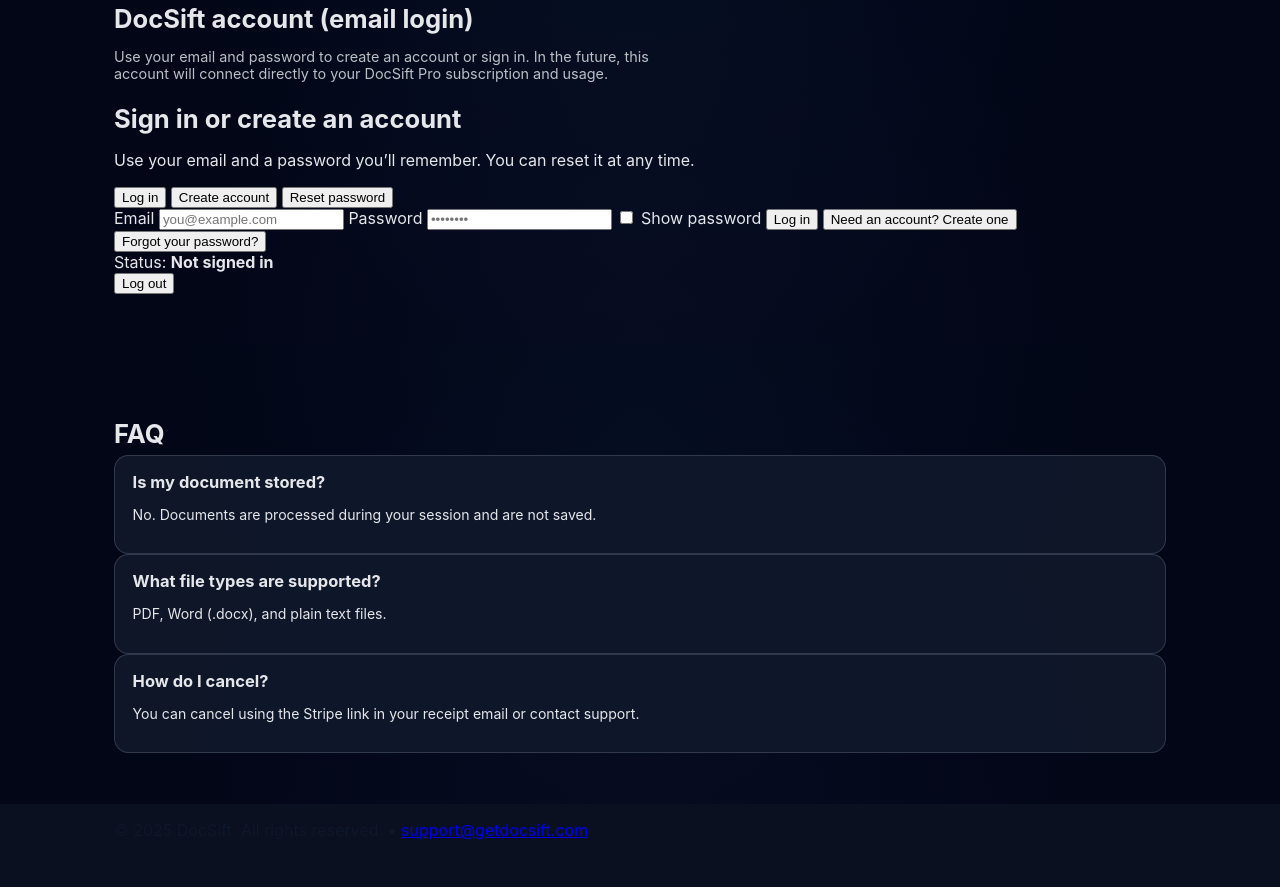
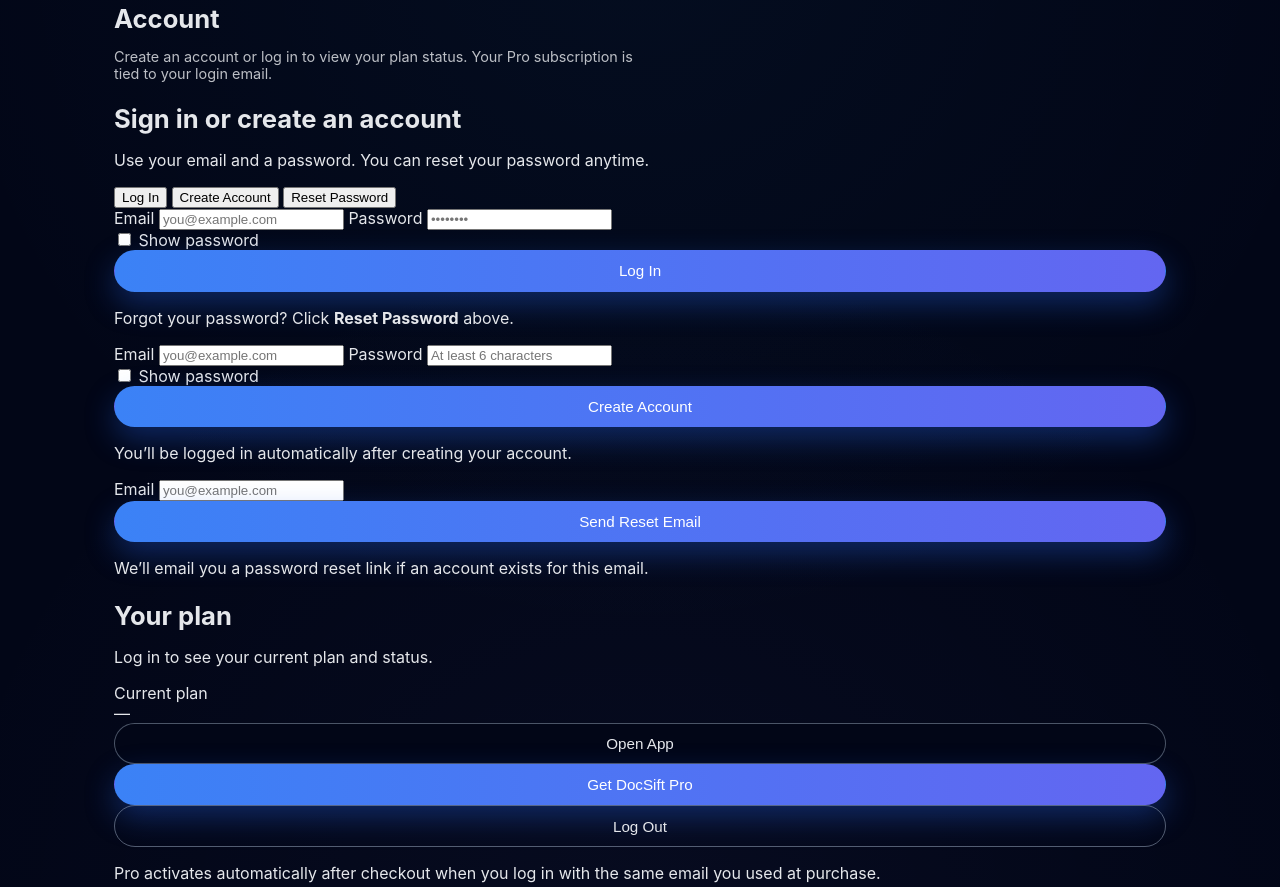
Before and after one commit to fishtex73/docsift-landing, a website: page index.html in a window 1280 px wide. Shown: the part 2434-3321 px from the top of the page. Before the commit the page ends 3290 px from the top, so only its background shows below. Drawn offline with Linux system fonts and the light colour scheme.

Commit message:
updated landing page

```diff
--- a/index.html
+++ b/index.html
@@ -246,103 +246,116 @@
     </section>
 
     <!-- ACCOUNT / AUTH SECTION -->
-<section id="account" class="section alt auth-section">
+    <section id="account" class="section alt">
       <div class="container">
-    <h2>DocSift account (email login)</h2>
+        <h2>Account</h2>
         <p class="section-subtitle">
-      Use your email and password to create an account or sign in. In the future, this account
-      will connect directly to your DocSift Pro subscription and usage.
+          Create an account or log in to view your plan status. Your Pro subscription is tied to your login email.
         </p>
 
-    <div class="auth-card" id="auth-card">
+        <div class="auth-grid">
+          <!-- LEFT: AUTH CARD -->
+          <div class="auth-card">
             <h2>Sign in or create an account</h2>
-      <p>Use your email and a password you’ll remember. You can reset it at any time.</p>
+            <p>Use your email and a password. You can reset your password anytime.</p>
 
             <div class="auth-tabs">
-        <button type="button" class="auth-tab-btn active" id="tab-login">Log in</button>
-        <button type="button" class="auth-tab-btn" id="tab-signup">Create account</button>
-        <button type="button" class="auth-tab-btn" id="tab-reset">Reset password</button>
+              <button id="authTabLogin" class="auth-tab active" type="button">Log In</button>
+              <button id="authTabSignup" class="auth-tab" type="button">Create Account</button>
+              <button id="authTabReset" class="auth-tab" type="button">Reset Password</button>
             </div>
 
-      <div id="auth-forms">
-        <!-- LOGIN FORM -->
-        <form id="login-form" class="auth-form">
+            <!-- LOGIN -->
+            <form id="loginForm" class="auth-form" autocomplete="on">
               <label for="login-email">Email</label>
               <input id="login-email" type="email" placeholder="you@example.com" required />
 
               <label for="login-password">Password</label>
               <input id="login-password" type="password" placeholder="••••••••" required />
 
-          <label class="auth-toggle">
-            <input type="checkbox" id="login-show-password" />
+              <div class="auth-row">
+                <label class="auth-check">
+                  <input type="checkbox" id="loginShowPassword" />
                   <span>Show password</span>
                 </label>
+              </div>
 
-          <button type="submit" class="auth-btn-primary" id="login-submit">
-            Log in
-          </button>
+              <button id="loginBtn" class="btn primary full" type="submit">Log In</button>
 
-          <button type="button" class="auth-btn-link" id="login-to-signup">
-            Need an account? Create one
-          </button>
-
-          <button type="button" class="auth-btn-link" id="login-to-reset">
-            Forgot your password?
-          </button>
+              <p class="auth-hint">
+                Forgot your password? Click <strong>Reset Password</strong> above.
+              </p>
             </form>
 
-        <!-- SIGNUP FORM -->
-        <form id="signup-form" class="auth-form" style="display:none;">
+            <!-- SIGNUP -->
+            <form id="signupForm" class="auth-form hidden" autocomplete="on">
               <label for="signup-email">Email</label>
               <input id="signup-email" type="email" placeholder="you@example.com" required />
 
               <label for="signup-password">Password</label>
               <input id="signup-password" type="password" placeholder="At least 6 characters" required />
 
-          <label class="auth-toggle">
-            <input type="checkbox" id="signup-show-password" />
+              <div class="auth-row">
+                <label class="auth-check">
+                  <input type="checkbox" id="signupShowPassword" />
                   <span>Show password</span>
                 </label>
+              </div>
 
-          <button type="submit" class="auth-btn-primary" id="signup-submit">
-            Create account
-          </button>
+              <button id="signupBtn" class="btn primary full" type="submit">Create Account</button>
 
-          <button type="button" class="auth-btn-link" id="signup-to-login">
-            Already have an account? Log in
-          </button>
+              <p class="auth-hint">
+                You’ll be logged in automatically after creating your account.
+              </p>
             </form>
 
-        <!-- RESET PASSWORD FORM -->
-        <form id="reset-form" class="auth-form" style="display:none;">
+            <!-- RESET -->
+            <form id="resetForm" class="auth-form hidden" autocomplete="on">
               <label for="reset-email">Email</label>
               <input id="reset-email" type="email" placeholder="you@example.com" required />
 
-          <button type="submit" class="auth-btn-primary" id="reset-submit">Send reset link</button>
-          <p class="auth-helper">
-            We'll email you a password reset link if there's an account for this address.
+              <button id="resetBtn" class="btn primary full" type="submit">Send Reset Email</button>
+
+              <p class="auth-hint">
+                We’ll email you a password reset link if an account exists for this email.
               </p>
-          <button type="button" class="auth-btn-link" id="reset-to-login">
-            Back to log in
-          </button>
             </form>
+
+            <div id="authMessage" class="auth-message"></div>
           </div>
 
-      <div id="auth-error" class="auth-error"></div>
-      <div id="auth-success" class="auth-success"></div>
+          <!-- RIGHT: PLAN CARD -->
+          <div class="plan-card">
+            <h2>Your plan</h2>
+            <p class="plan-subtitle">Log in to see your current plan and status.</p>
 
-      <div id="auth-status" class="auth-status">
-        <div>
-          <span>Status:</span>
-          <strong id="auth-status-text">Not signed in</strong>
-          <div id="plan-status" class="plan-status"></div>
-        </div>
-        <button type="button" id="logout-button">Log out</button>
+            <div class="plan-status-row">
+              <div class="plan-label">Current plan</div>
+              <div id="planBadge" class="plan-badge">—</div>
             </div>
 
+            <div class="plan-actions">
+              <button id="openAppBtn" class="btn secondary full" type="button">
+                Open App
+              </button>
+
+              <button id="upgradeBtn" class="btn primary full" type="button">
+                Get DocSift Pro
+              </button>
+
+              <button id="logoutBtn" class="btn ghost full" type="button">
+                Log Out
+              </button>
+            </div>
+
+            <p class="plan-footnote">
+              Pro activates automatically after checkout when you log in with the same email you used at purchase.
+            </p>
+          </div>
         </div>
       </div>
     </section>
+
 
 
     <!-- FAQ -->
```
Lines whose indentation alone changed are shown as unchanged.
